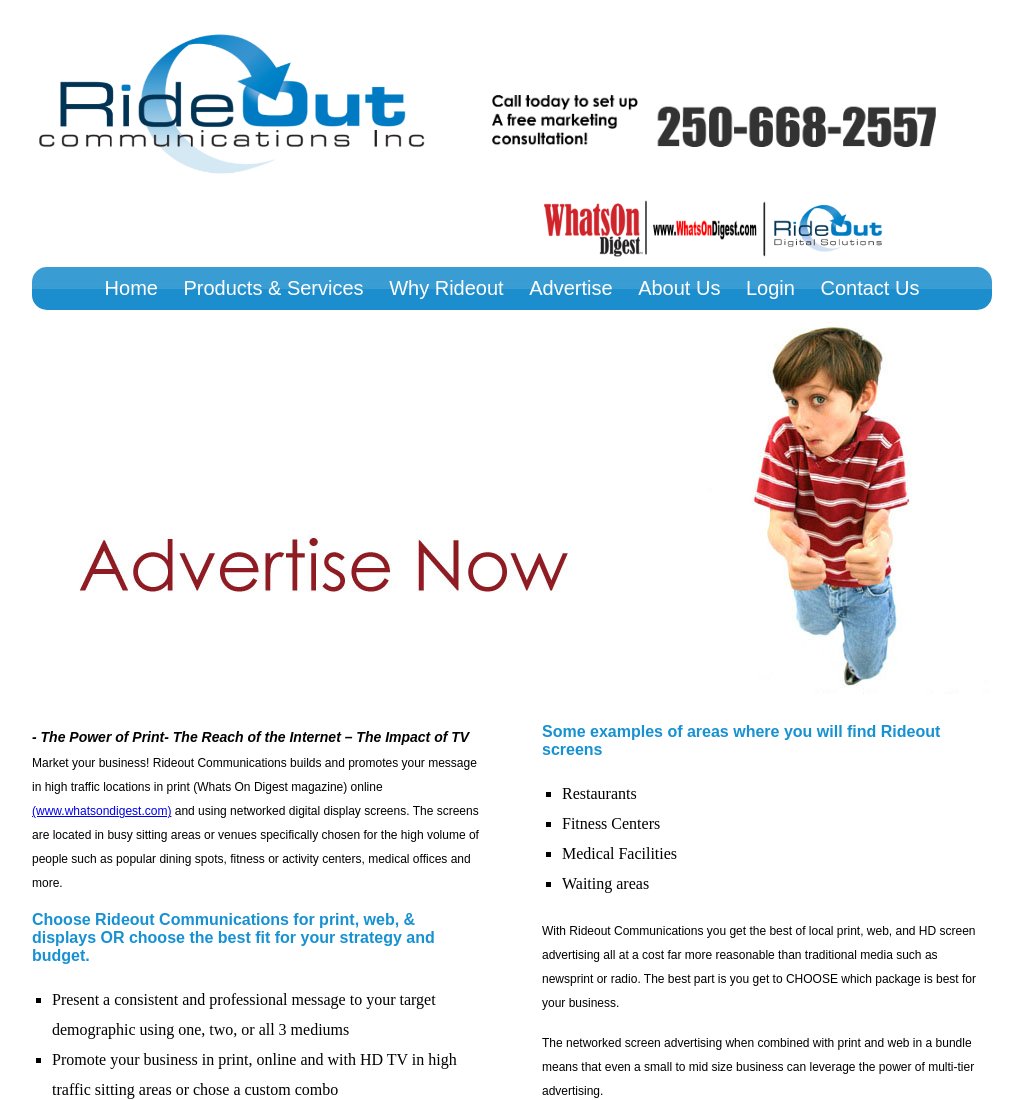
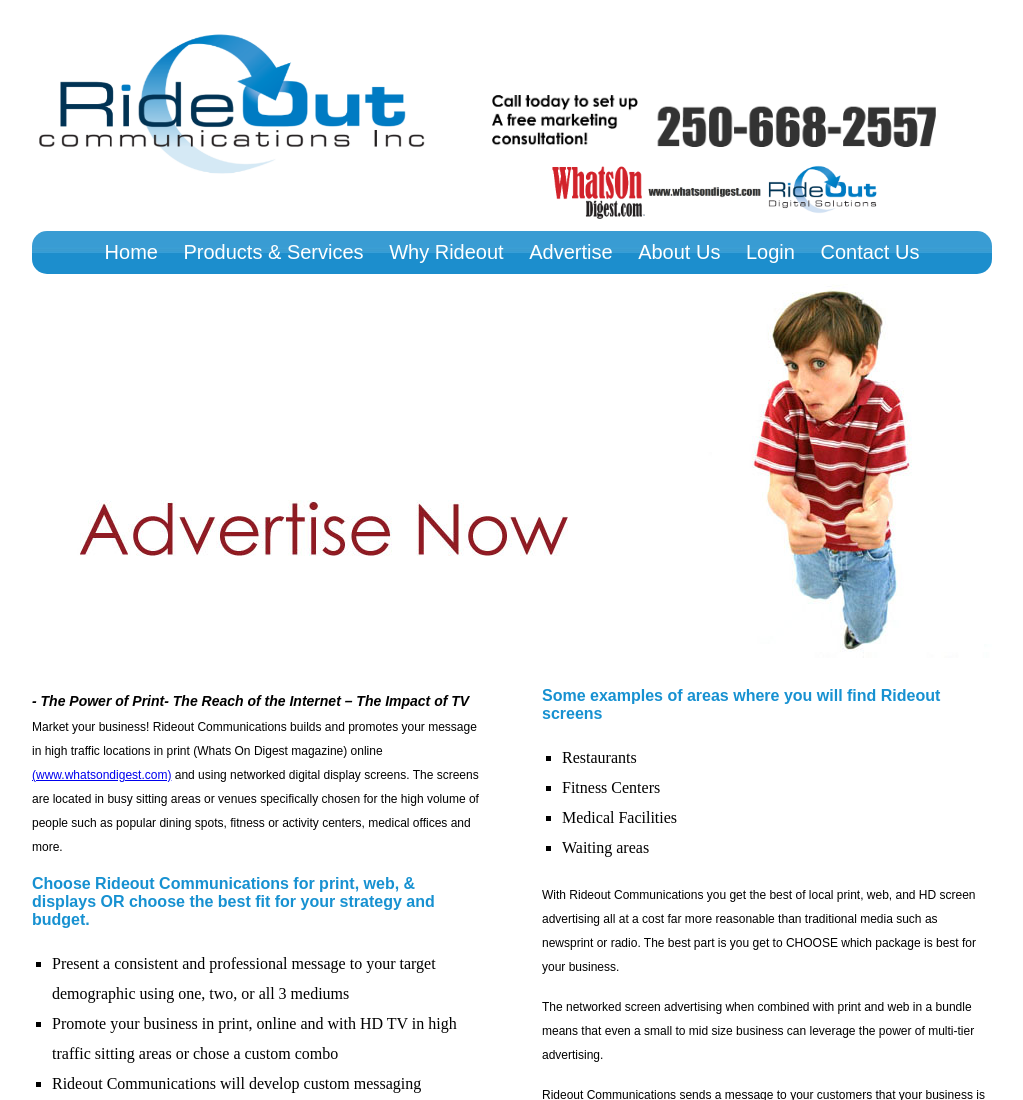
Before and after one commit to eliwyman/Rideout, a plain HTML site: page Rideout/advertise.html in a window 1280 px wide. Shown: the top 1100 px of the page, without its empty margins (128-1151 px from the left). Drawn offline with Linux system fonts and the light colour scheme.

Commit message:
Got rid of the whitespace on the header.

```diff
--- a/Rideout/advertise.html
+++ b/Rideout/advertise.html
@@ -33,15 +33,16 @@
 					<!--[if !IE]>-->
 					</object>
 					<!--<![endif]-->
+                    <div class="clear"></div>
+			<div id="header_multi_logo">
+					<img src="img/headerLogo.png" alt="logo" width="350" />
+			</div>
 					</object>
                     </div>
             </div>
 			<div class="clear"></div>
-			<div id="header_multi_logo">
-					<img src="img/headerLogo3.png" alt="logo" width="350" />
-			</div>
-			<div class="clear"></div>
-       	</div>        </header>
+       	</div>
+        </header>
         <div class="clear"></div>
         <nav id="top_menu">
         	<ul>
```
Also changed, not shown: Rideout/about.html (+4 -4 lines), Rideout/contact.html (+5 -5 lines), Rideout/index.html (+4 -4 lines), Rideout/login.html (+4 -4 lines), Rideout/products_services.html (+4 -3 lines), Rideout/sitemap.html (+4 -4 lines), Rideout/software.html (+4 -4 lines), Rideout/why_us.html (+4 -4 lines), Rideout/tester.txt (added).
